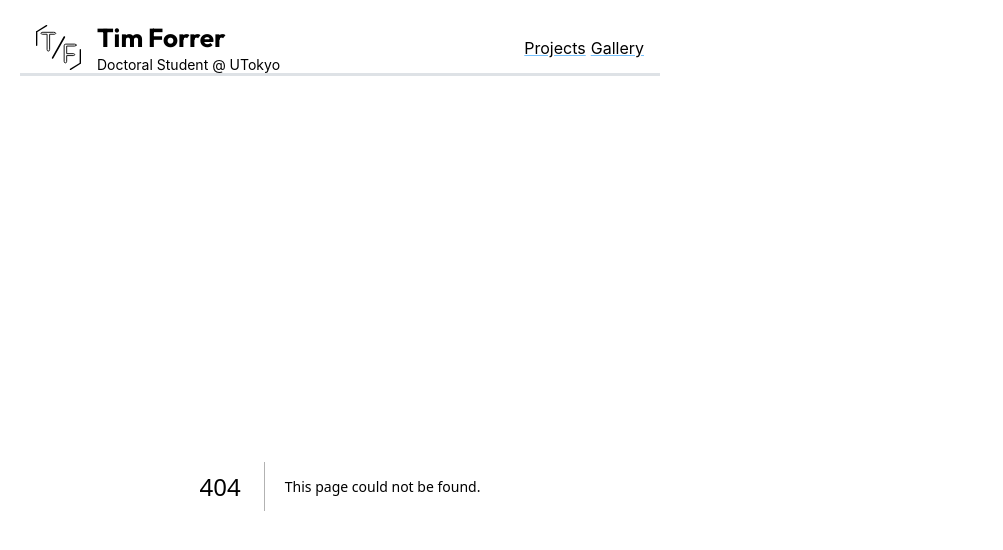
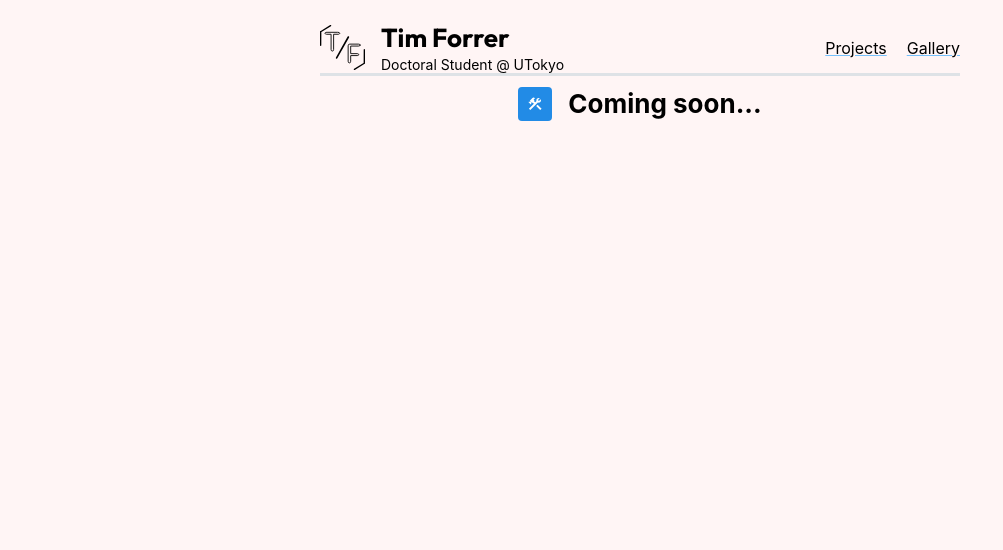
Before and after one commit to tim-forrer/personal-website, a Next.js app: page /gallery in a window 1280 px wide. Before the commit this address had no page. Shown: the top 550 px of the page, without its empty margins (0-1003 px from the left). Built offline with nearby package versions, Linux system fonts and the light colour scheme.

Commit message:
add blank pages

```diff
--- a/app/Header.module.css
+++ b/app/Header.module.css
@@ -2,13 +2,6 @@
     height: 56px;
     margin-bottom: 10px;
     border-bottom: 3px solid light-dark(var(--mantine-color-gray-3), var(--mantine-color-dark-4));
-  }
-
-.inner {
-height: 56px;
-display: flex;
-justify-content: space-between;
-align-items: center;
 }
 
 .headerlink {
--- a/app/Header.tsx
+++ b/app/Header.tsx
@@ -23,7 +23,7 @@ export function Header() {
 
     return (
         <header className={classes.header}>
-            <Container size="md" className={classes.inner}>
+            <Group justify='space-between'>
                 <Link href='/' className={classes.headerlink}>
                     <Group>
                         <Image src="/icon.svg" h={45} w={45} />
@@ -33,10 +33,10 @@ export function Header() {
                         </Stack>
                     </Group>
                 </Link>
-                <Group gap={5}>
+                <Group gap='lg'>
                     {items}
                 </Group>
-            </Container>
+            </Group>
         </header>
     );
 }
--- /dev/null
+++ b/app/gallery/page.tsx
@@ -0,0 +1,11 @@
+import { Title, Group, ThemeIcon } from "@mantine/core";
+import { MdConstruction } from "react-icons/md";
+
+export default function Page() {
+    return (
+        <Group justify="center">
+            <ThemeIcon size='lg'><MdConstruction /></ThemeIcon>
+            <Title order={2}>Coming soon...</Title>
+        </Group>
+    );
+}
--- a/app/page.tsx
+++ b/app/page.tsx
@@ -1,7 +1,7 @@
 import { Stack, Text } from "@mantine/core";
 import Link from "next/link";
 
-export default function Home() {
+export default function Page() {
   return (
     <Stack>
       <Text size='lg'>
```
Also changed, not shown: app/projects/page.tsx (added, +11 -0 lines).
